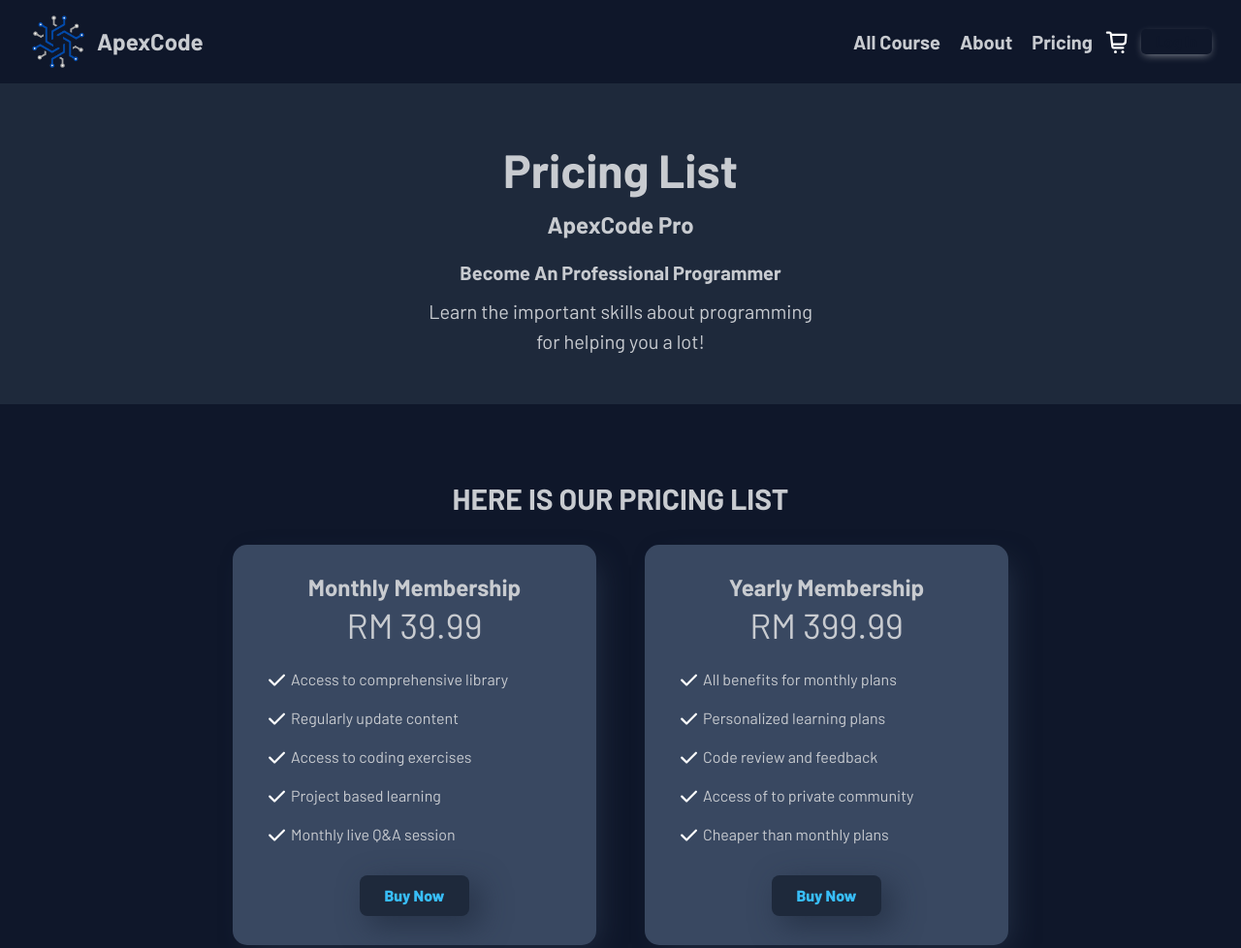
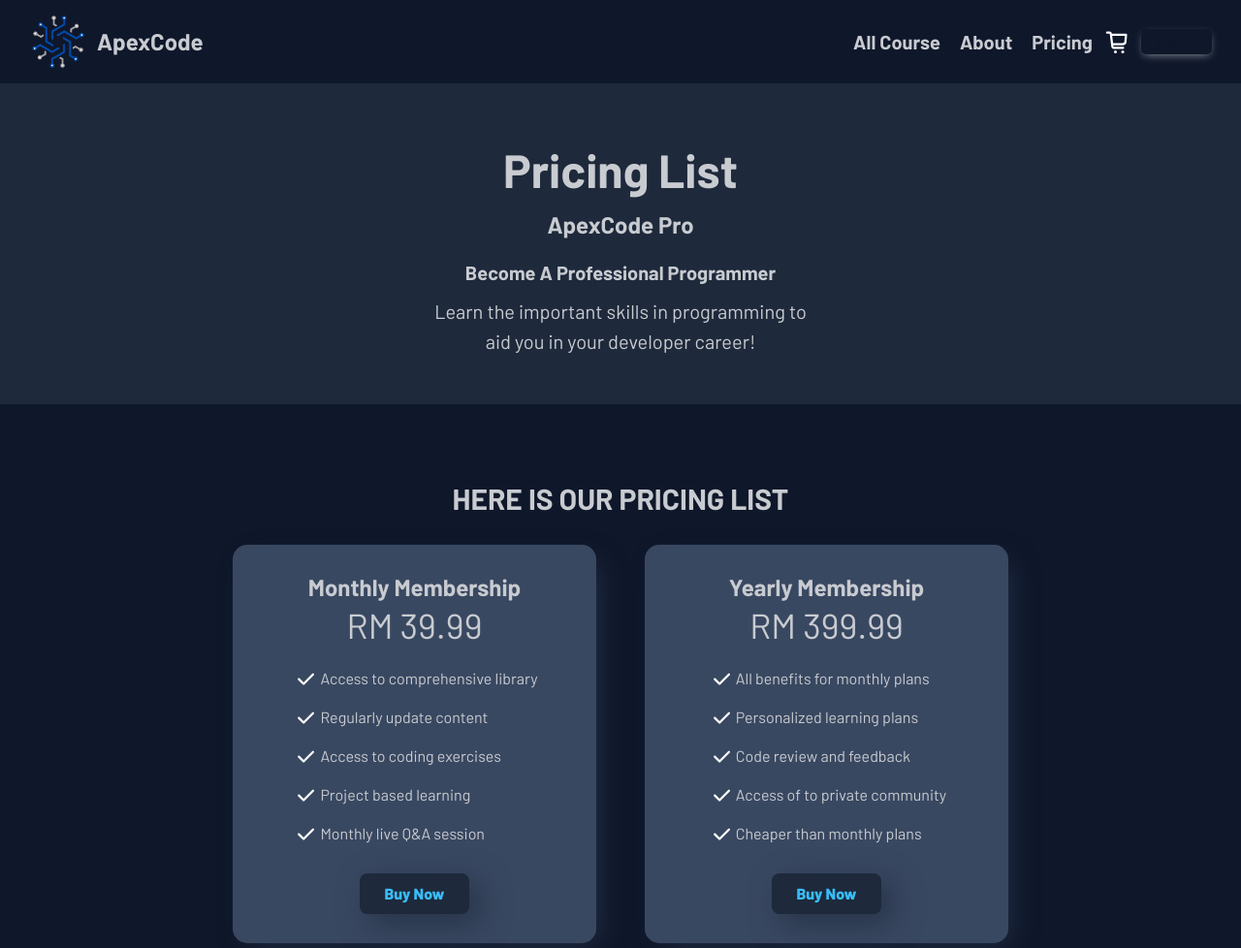
Before and after one commit to AlstonChan/ApexCode, a website with bundled scripts: page pricing.html in a window 1280 px wide. Shown: the top 978 px of the page at 97% size. Built offline with nearby package versions, Linux system fonts and the light colour scheme; no server answers.

Commit message:
Finalize pricing page

```diff
--- a/pricing.html
+++ b/pricing.html
@@ -17,9 +17,9 @@
     <h1>Pricing List</h1>
     <h2>ApexCode Pro</h2>
     <p>
-      <strong>Become An Professional Programmer</strong>
+      <strong>Become A Professional Programmer</strong>
     </p>
-    <p>Learn the important skills about programming for helping you a lot!</p>
+    <p>Learn the important skills in programming to aid you in your developer career!</p>
   </div>
   <div class="priceList">
     <h2>HERE IS OUR PRICING LIST</h2>
--- a/public/style/pages/pricing.css
+++ b/public/style/pages/pricing.css
@@ -109,7 +109,9 @@
 
 ul {
   list-style: none;
-  padding: 0;
+  padding: 15px 0;
+  max-width: 300px;
+  margin: 0 auto;
 }
 ul > li {
   display: flex;
```
